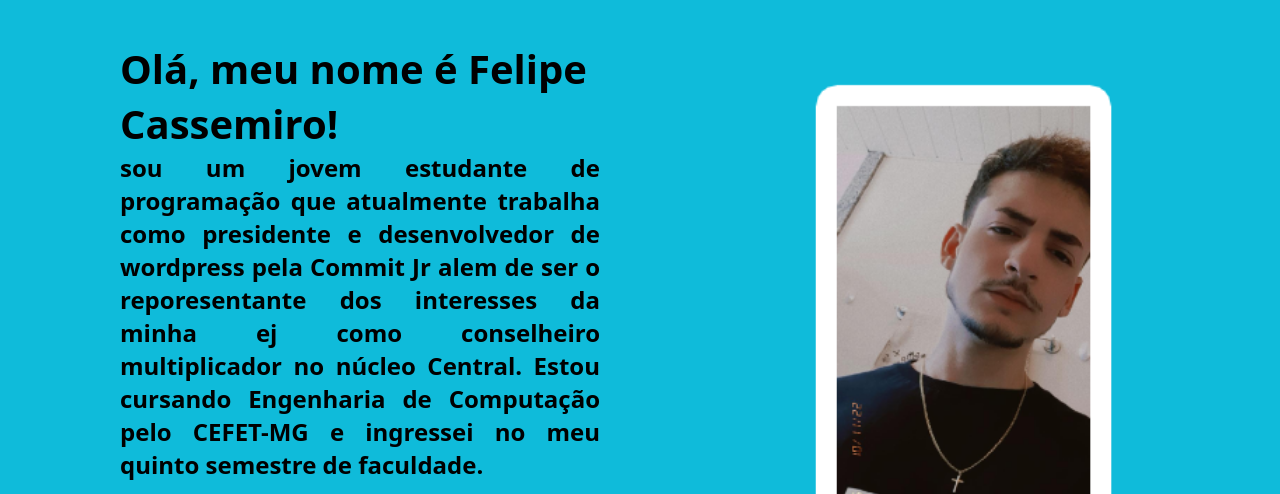
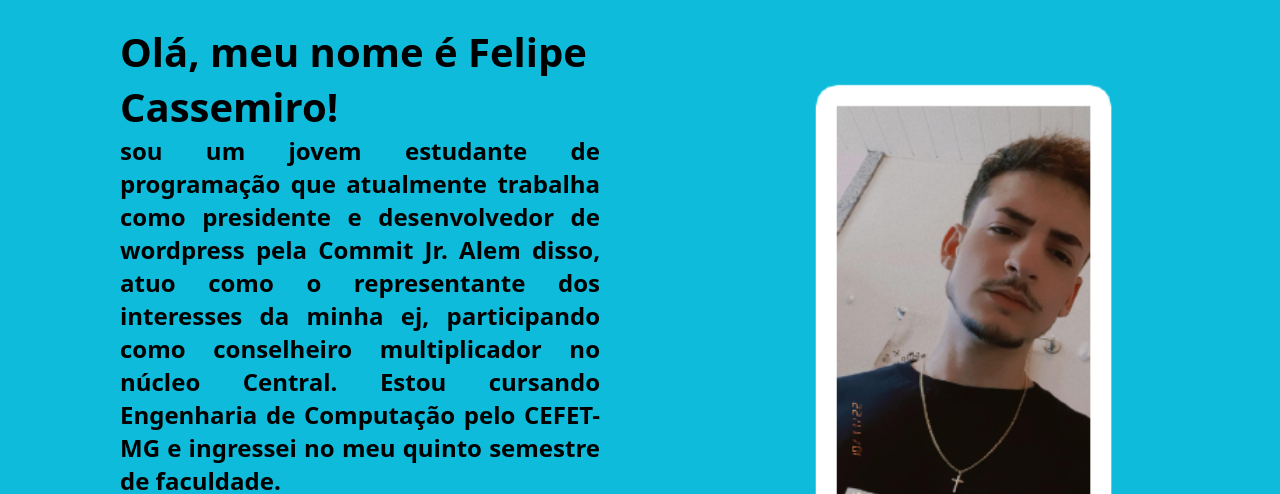
Before and after one commit to felipecass15122/mypage, a plain HTML site: page index.html in a window 1280 px wide. Shown: the part 729-1223 px from the top of the page. Drawn offline with Linux system fonts and the light colour scheme; files whose address does not match are found by name.

Commit message:
Update index.html

```diff
--- a/index.html
+++ b/index.html
@@ -55,7 +55,7 @@
         <section id="sobre">
             <div id="escrita">
                 <h2>Olá, meu nome é Felipe Cassemiro!</h2>
-                <p>sou um jovem estudante de programação que atualmente trabalha como presidente e desenvolvedor de wordpress pela Commit Jr alem de ser o reporesentante dos interesses da minha ej como conselheiro multiplicador no núcleo Central. Estou cursando Engenharia de Computação pelo CEFET-MG e ingressei no meu quinto semestre de faculdade.</p>
+                <p>sou um jovem estudante de programação que atualmente trabalha como presidente e desenvolvedor de wordpress pela Commit Jr. Alem disso, atuo como o representante dos interesses da minha ej, participando como conselheiro multiplicador no núcleo Central. Estou cursando Engenharia de Computação pelo CEFET-MG e ingressei no meu quinto semestre de faculdade.</p>
                 <div id="imagem-carreira">
                     <img src="/images/Site - Logo.png" alt="commit jr" href="https://commitjr.com/">
                     <img src="/images/Logo-Central-4 (1).png" alt="central" href="https://nucleocentral.com.br/">
```
